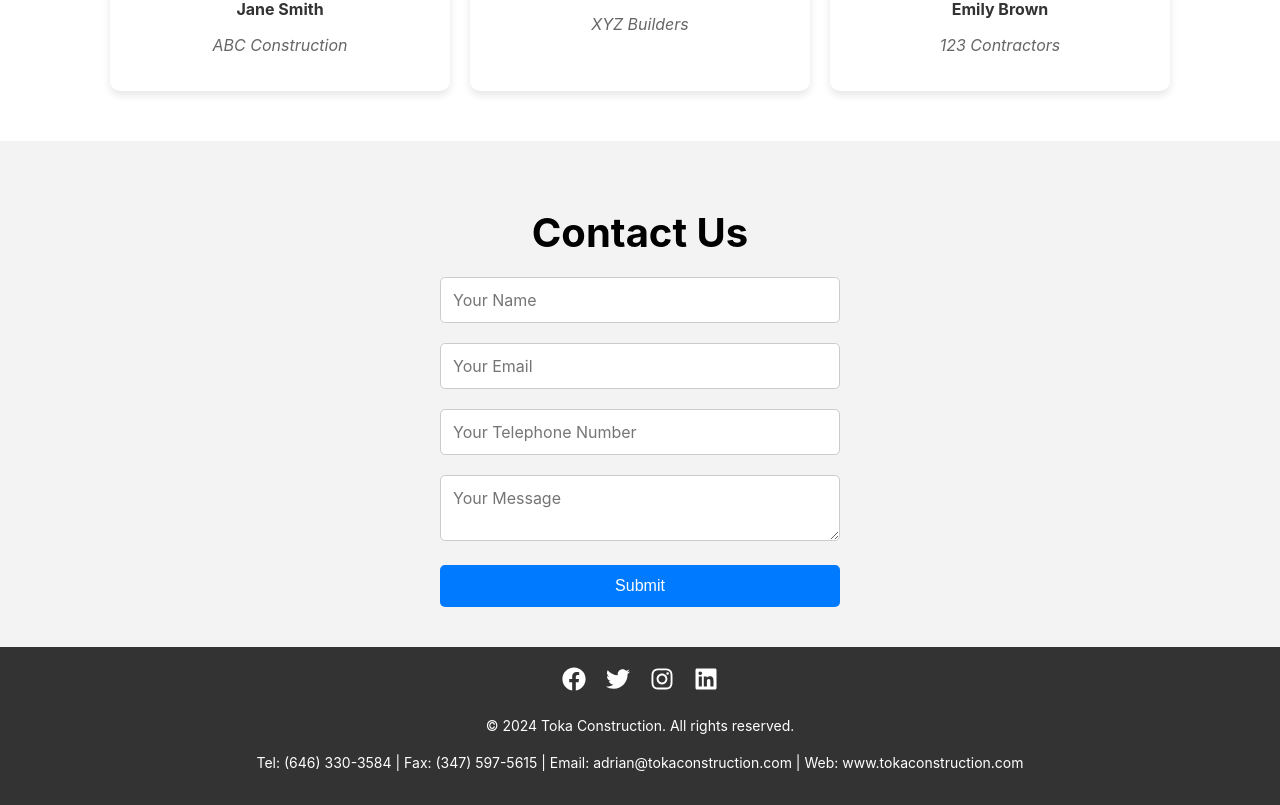
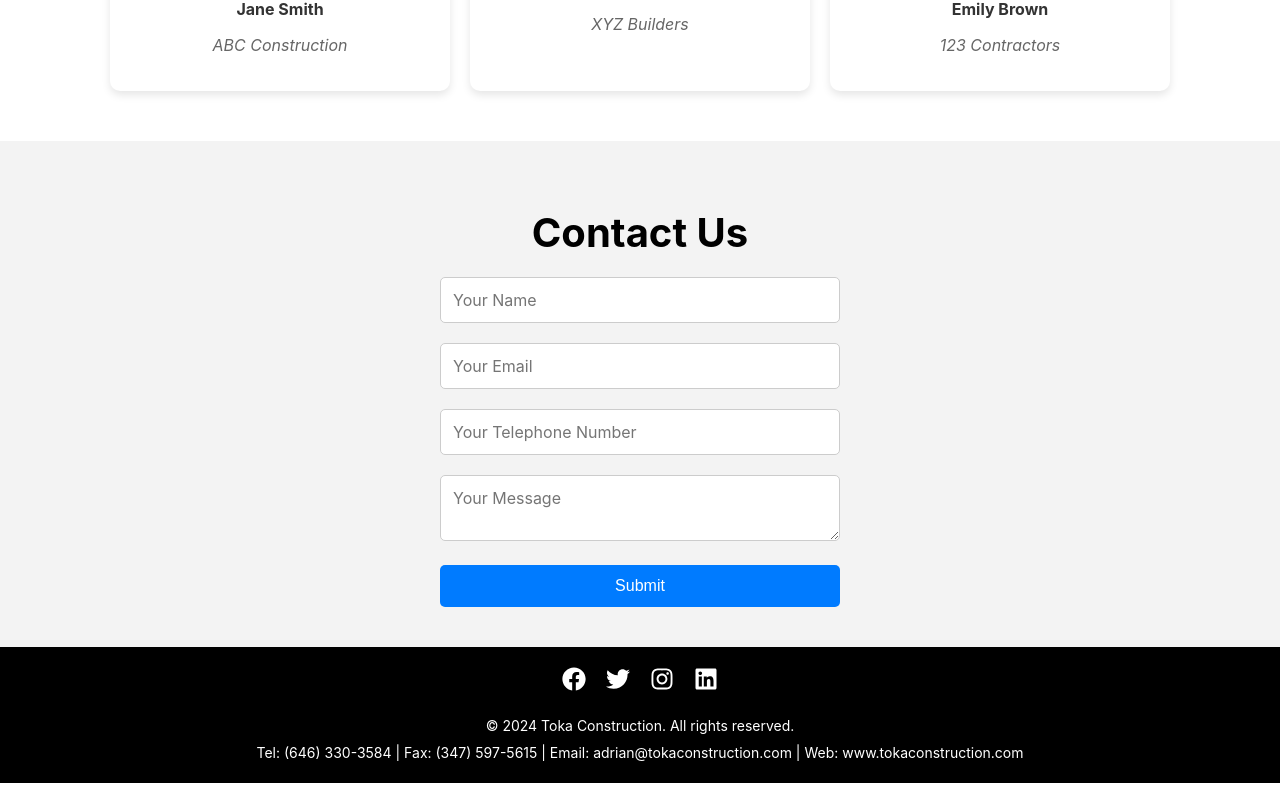
Before and after one commit to albanzyle/albanzyle.github.io, a React (Create React App) app: page / in a window 1280 px wide. Shown: the part 3312-4117 px from the top of the page. After the commit the page ends 4095 px from the top, so only its background shows below. Built offline with nearby package versions, Linux system fonts and the light colour scheme.

Commit message:
Fix menu

```diff
--- a/src/components/Menu.js
+++ b/src/components/Menu.js
@@ -97,8 +97,8 @@ const Menu = () => {
 
     return (
         <>
-        {!showMenu && (<div className={styles.menuButton} onClick={toggleMenu}>
-            <FiMenu className={styles.iconMenu} />
+        {!showMenu && (<div className={styles.menuButton}>
+            <FiMenu onClick={toggleMenu} className={styles.iconMenu} />
             <div className={styles.logoMobile}>
                 <h1>TOKA</h1>
                 <h1>CONSTRUCTION</h1>
--- a/src/styles/Footer.module.css
+++ b/src/styles/Footer.module.css
@@ -1,5 +1,5 @@
 .footer {
-    background-color: #333;
+    background-color: #000000;
     color: #fff;
     padding: 20px;
     text-align: center;
@@ -23,10 +23,10 @@
 
 .copy {
     font-size: 14px;
-    margin: 0;
+    margin-bottom: 10px;
 }
 
 .contactInfo {
     font-size: 14px;
-    margin-top: 20px;
+    margin: 2px 0;
 }
--- a/src/styles/Menu.module.css
+++ b/src/styles/Menu.module.css
@@ -127,7 +127,7 @@
 .menuItems h1 {
     font-size: 15px;
     color: #fff;
-    margin: 10px 30px;
+    margin: 10px 10px;
     cursor: pointer;
     transition: color 0.3s;
     padding-left: 30px;
@@ -159,7 +159,7 @@
     font-size: 25px;
     padding-left: 30px;
     cursor: pointer;
-    margin-left: 30px;
+    margin-left: 10px;
 }
 
 .number{
@@ -188,16 +188,15 @@
 hr{
     color: white;
     width: 70%;
-    margin-left: 40px;
-    margin-right: 100px;
+    margin-left: 25px;
+    /* margin-right: 100px; */
 
 }
 
 .logoMobile{
     font-size: 8px;
-    display: flex;
-    flex-direction: column;
-    width: 60%;
+    position: absolute;
+    width: 100%;
     /* padding-top: 10px; */
 }
 
```
Also changed, not shown: src/components/Footer.js (+9 -0 lines).
